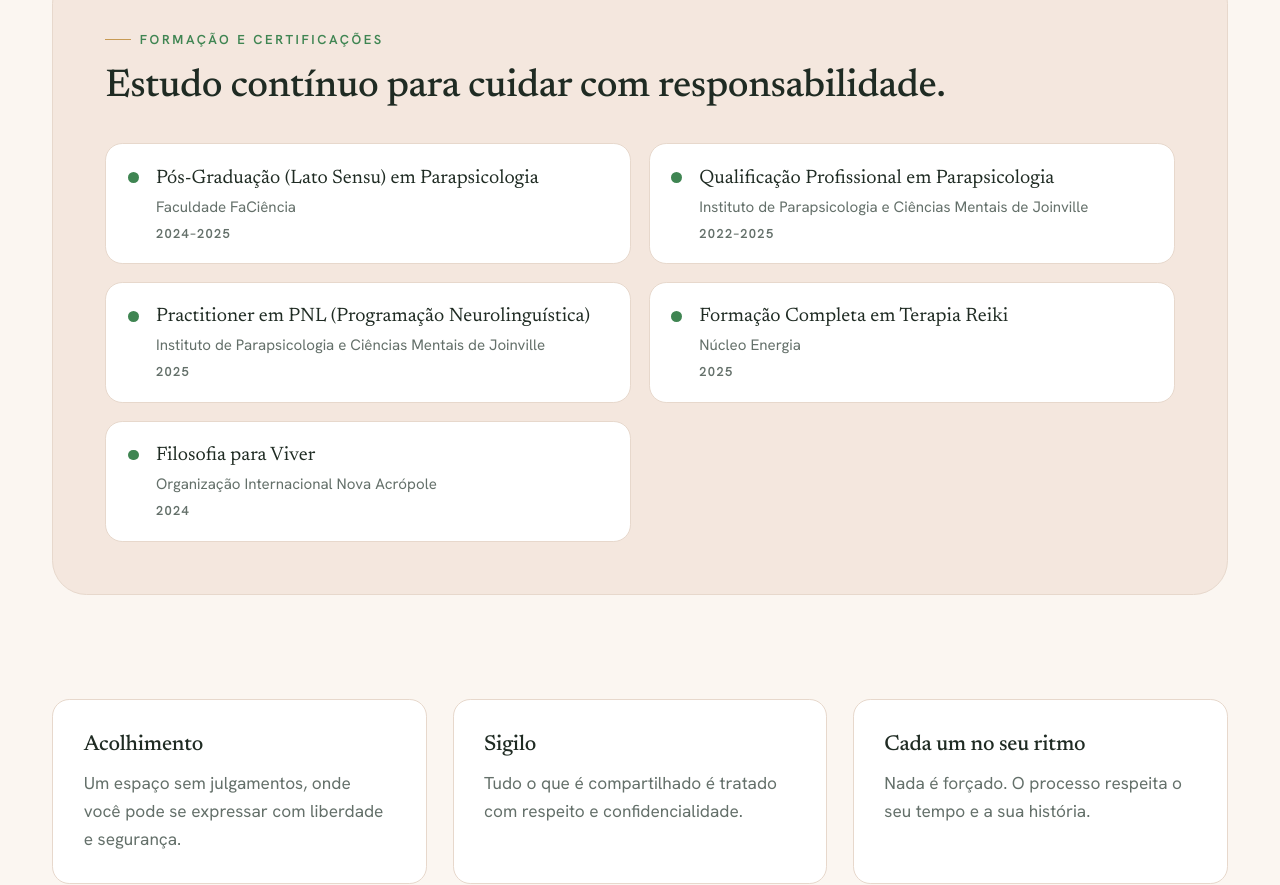
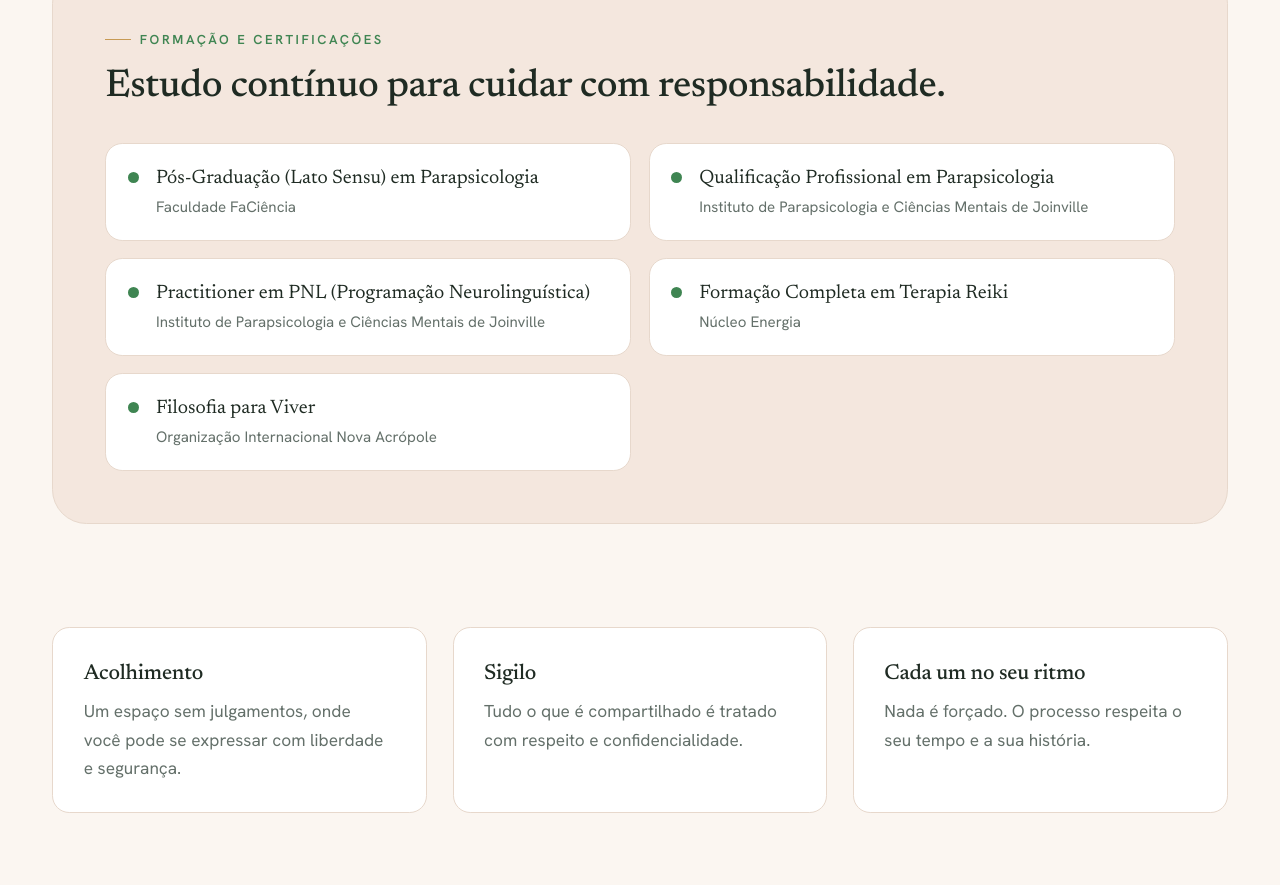
Before and after one commit to gabrielnasci4/landing_page_despertar, a Next.js app: page /sobre in a window 1280 px wide. Shown: the part 921-1806 px from the top of the page. Built offline with nearby package versions, Linux system fonts and the light colour scheme; no server answers.

Commit message:
Certificações: remove o ano de conclusão (fica curso + instituição)
Co-Authored-By: Claude Opus 5 (1M context) <noreply@anthropic.com>

```diff
--- a/src/app/sobre/page.tsx
+++ b/src/app/sobre/page.tsx
@@ -100,11 +100,6 @@ export default function SobrePage() {
                   <p className="mt-1 text-sm text-[var(--color-ink-soft)]">
                     {c.instituicao}
                   </p>
-                  {c.ano && (
-                    <p className="mt-1.5 text-xs font-semibold uppercase tracking-[0.1em] text-[var(--color-ink-soft)]">
-                      {c.ano}
-                    </p>
-                  )}
                 </div>
               </li>
             ))}
--- a/src/content/formacao.ts
+++ b/src/content/formacao.ts
@@ -15,34 +15,28 @@
 export type Certificacao = {
   curso: string; // nome do curso/formação
   instituicao: string; // onde foi feito
-  ano?: string; // ex.: "2025" ou "2024–2025" (opcional)
 };
 
 export const formacao: Certificacao[] = [
   {
     curso: "Pós-Graduação (Lato Sensu) em Parapsicologia",
     instituicao: "Faculdade FaCiência",
-    ano: "2024–2025",
   },
   {
     curso: "Qualificação Profissional em Parapsicologia",
     instituicao: "Instituto de Parapsicologia e Ciências Mentais de Joinville",
-    ano: "2022–2025",
   },
   {
     curso: "Practitioner em PNL (Programação Neurolinguística)",
     instituicao: "Instituto de Parapsicologia e Ciências Mentais de Joinville",
-    ano: "2025",
   },
   {
     curso: "Formação Completa em Terapia Reiki",
     instituicao: "Núcleo Energia",
-    ano: "2025",
   },
   {
     curso: "Filosofia para Viver",
     instituicao: "Organização Internacional Nova Acrópole",
-    ano: "2024",
   },
   // Cromoterapia: PREENCHER quando o Marco enviar o certificado.
 ];
```
